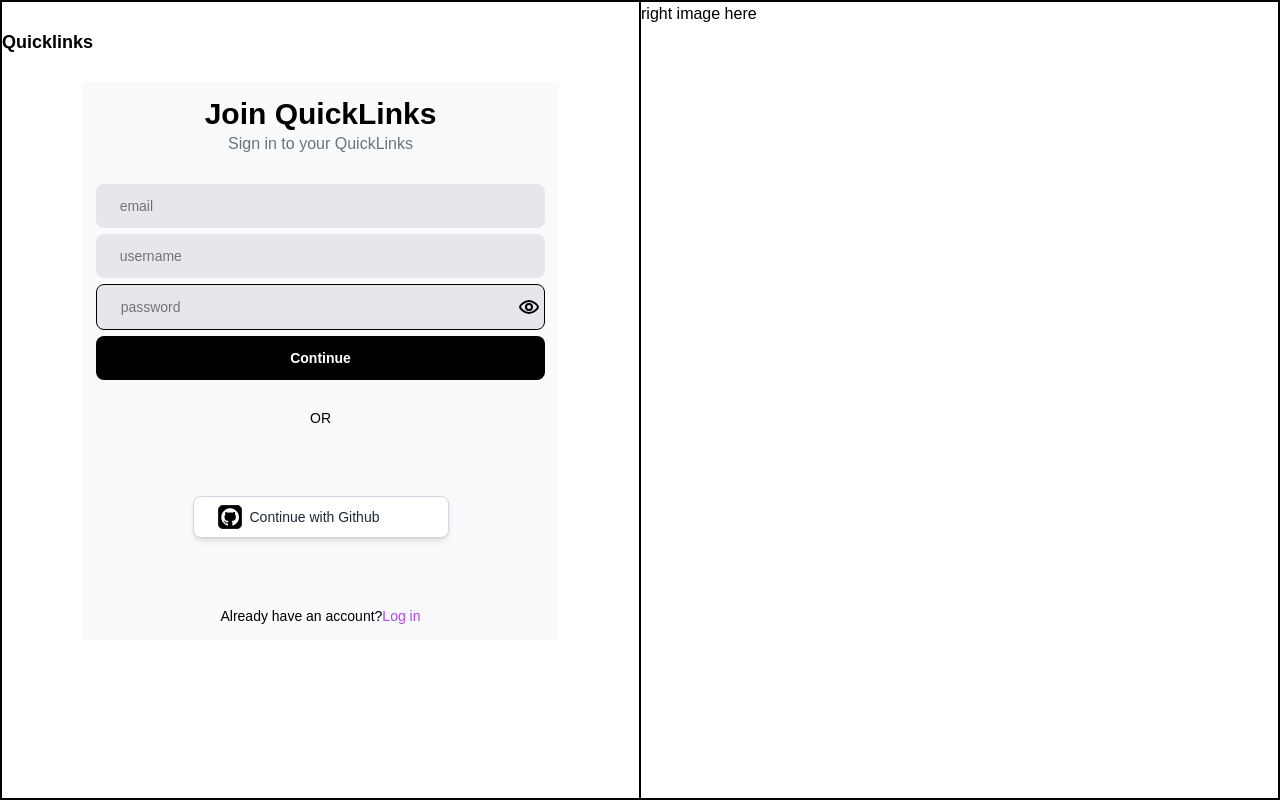
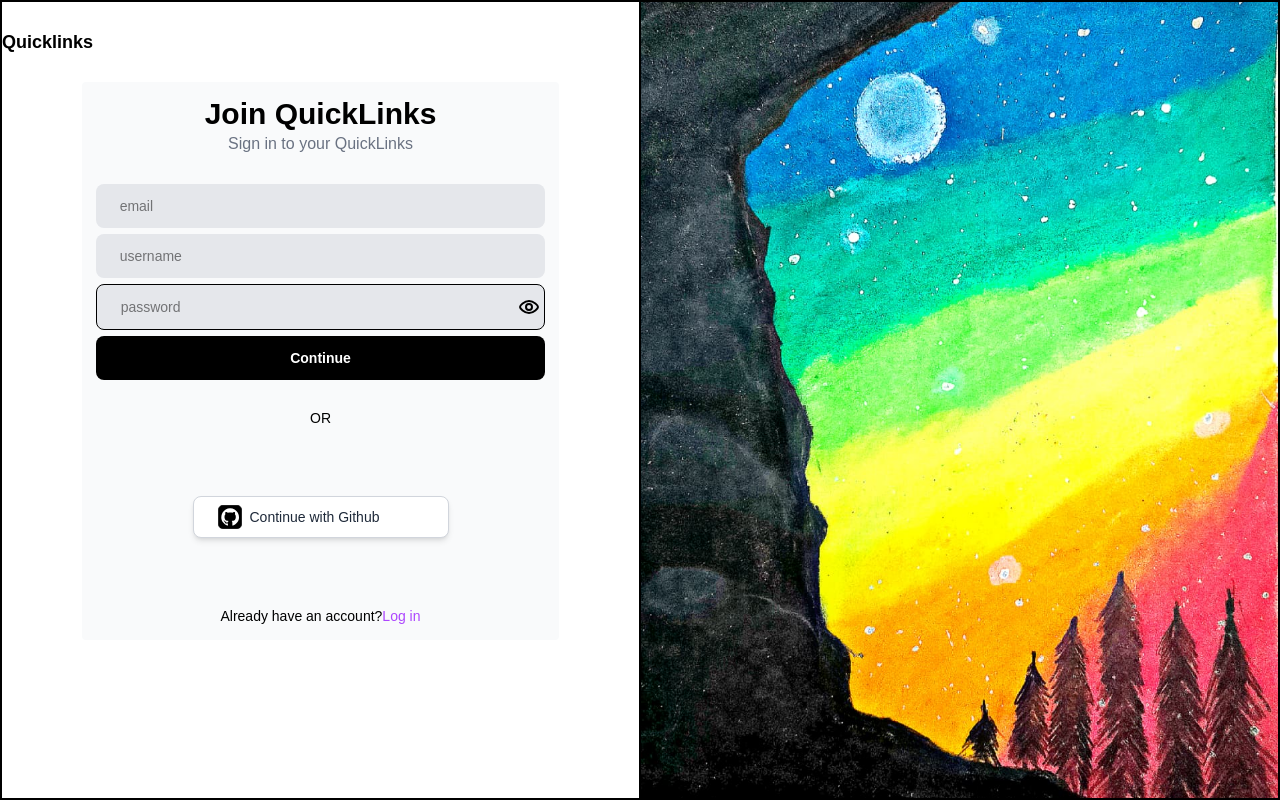
Before and after one commit to prathmeshrai0/QuickLinks, a Next.js app: page /login in a window 1280 px wide. Built offline with nearby package versions, Linux system fonts and the light colour scheme; no server answers; some icons are missing.

Commit message:
added images in sign in and login

```diff
--- a/components/Pages/loginPage/loginPage.js
+++ b/components/Pages/loginPage/loginPage.js
@@ -6,10 +6,15 @@ import SocialButton from "./socialButton";
 import validator from "validator";
 import { useRouter } from "next/navigation";
 import { useForm } from "react-hook-form";
-import { DeleteFromLocalStorage, RetriveFromLocalStorage, SaveToLocalStorage } from "@/utlis/helper";
+import {
+  DeleteFromLocalStorage,
+  RetriveFromLocalStorage,
+  SaveToLocalStorage,
+} from "@/utlis/helper";
 import EyeClosed from "@/assets/EyeClose";
 import EyeOpen from "@/assets/EyeOpen";
 import { fetchFunction } from "@/utlis";
+import Image from "next/image";
 const LoginPage = props => {
   const [form, setform] = useState({
     email: "",
@@ -102,7 +107,6 @@ const LoginPage = props => {
   useEffect(() => {
     if (session?.user) {
       fetchFunction("/api/user").then(data => {
-
         if (data.success) {
           if (data.isAvailable) {
             router.push("project");
@@ -207,8 +211,13 @@ const LoginPage = props => {
           </div>
         </div>
       </section>
-      <section className="right border max-w-1/2   hidden">
-        right image here
+      <section className="right relative border max-w-1/2 w-1/2   hidden md:block  ">
+        <Image
+          src="/login.jpg"
+          alt="Profile picture"
+          fill
+          style={{ objectFit: "cover" }}
+        />
       </section>
     </main>
   );
--- a/components/Pages/loginPage/signInPage.js
+++ b/components/Pages/loginPage/signInPage.js
@@ -9,6 +9,7 @@ import { RetriveFromLocalStorage, SaveToLocalStorage } from "@/utlis/helper";
 import EyeOpen from "@/assets/EyeOpen";
 import EyeClosed from "@/assets/EyeClose";
 import { DeleteFromLocalStorage, fetchFunction } from "@/utlis";
+import Image from "next/image";
 
 const SignInPage = props => {
   const {
@@ -67,7 +68,6 @@ const SignInPage = props => {
 
   useEffect(() => {
     if (session?.user) {
-
       fetchFunction("api/user").then(data => {
         if (data.success) {
           if (data.isAvailable) {
@@ -76,9 +76,8 @@ const SignInPage = props => {
             router.push("user-info");
           }
         } else {
-          console.error(data.error)
+          console.error(data.error);
           console.log(data.message);
-
         }
       });
     }
@@ -199,8 +198,13 @@ const SignInPage = props => {
           </div>
         </div>
       </section>
-      <section className="right border md:block hidden  md:w-1/2">
-        right image here
+      <section className="right relative border max-w-1/2 w-1/2   hidden md:block  ">
+        <Image
+          src="/signin.jpg"
+          alt="Profile picture"
+          fill
+          style={{ objectFit: "cover" }}
+        />
       </section>
     </main>
   );
```
Also changed, not shown: public/login.jpg (added), public/signin.jpg (added).
